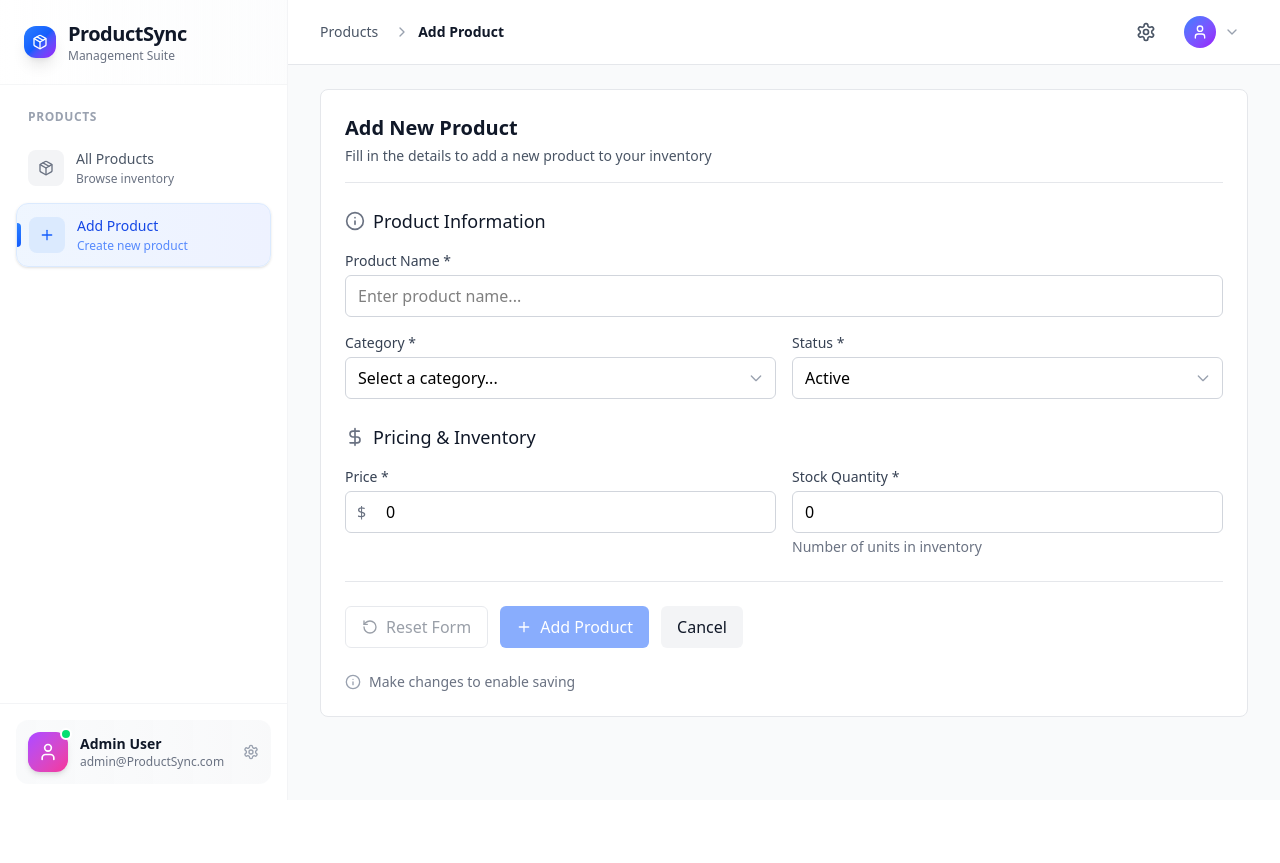
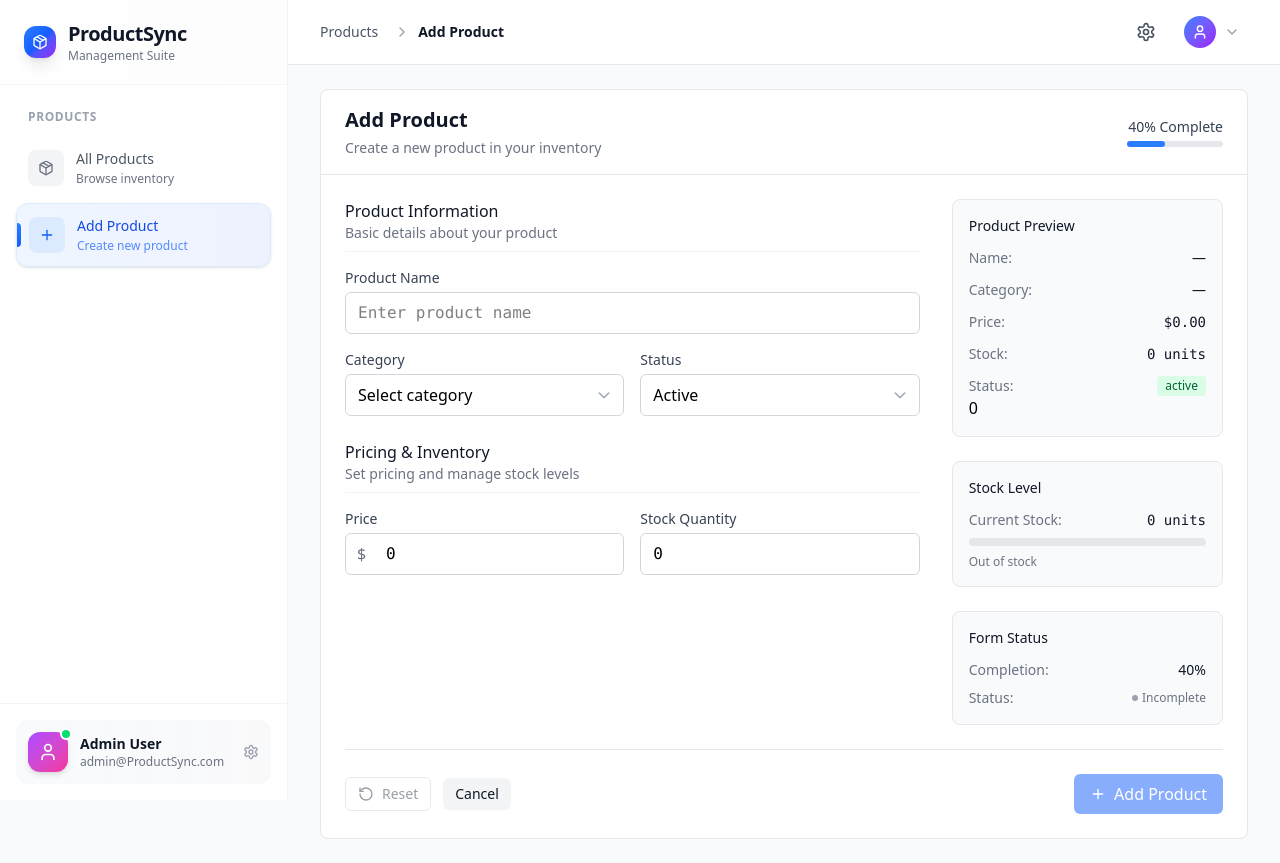
Before and after one commit to zelhajou/product-dashboard, a React (Vite) app: page /add-product in a window 1280 px wide. Before the commit the page ends 800 px from the top, so only its background shows below. Built offline with nearby package versions, Linux system fonts and the light colour scheme.

Commit message:
refactor: enhance ProductForm with completion percentage and improved layout

```diff
--- a/src/components/product/ProductForm.tsx
+++ b/src/components/product/ProductForm.tsx
@@ -56,6 +56,7 @@ export function ProductForm({
     handleSubmit,
     formState: { errors, isValid, isDirty },
     reset,
+    watch,
   } = useForm<ProductFormData>({
     resolver: zodResolver(productSchema),
     defaultValues: {
@@ -67,6 +68,8 @@ export function ProductForm({
     },
     mode: "onChange",
   });
+
+  const watchedValues = watch();
 
   const handleFormSubmit = async (data: ProductFormData) => {
     setSubmitError(null);
@@ -90,48 +93,83 @@ export function ProductForm({
     { value: "Other", label: "Other" },
   ];
 
+  const getCompletionPercentage = () => {
+    const fields = [
+      watchedValues.name,
+      watchedValues.category,
+      watchedValues.price,
+      watchedValues.stock !== undefined,
+      watchedValues.status
+    ];
+    const completed = fields.filter(Boolean).length;
+    return Math.round((completed / fields.length) * 100);
+  };
+
   return (
-    <div className={`bg-white rounded-lg border border-gray-200 ${className}`}>
-      <form onSubmit={handleSubmit(handleFormSubmit)} className="p-6 space-y-6">
-        {/* Form Header */}
-        <div className="border-b border-gray-200 pb-4">
+    <div className={`w-full ${className}`}>
+      <div className="bg-white border border-gray-200 rounded-lg">
+        {/* Header */}
+        <div className="border-b border-gray-200 px-6 py-4">
+          <div className="flex items-center justify-between">
+            <div>
               <h2 className="text-xl font-semibold text-gray-900">
-            {initialData ? "Edit Product" : "Add New Product"}
+                {initialData ? "Edit Product" : "Add Product"}
               </h2>
-          <p className="text-sm text-gray-600 mt-1">
+              <p className="text-sm text-gray-500 mt-1">
                 {initialData
-              ? "Update the product information below"
-              : "Fill in the details to add a new product to your inventory"}
+                  ? "Update product information"
+                  : "Create a new product in your inventory"}
               </p>
             </div>
 
-        {/* Product Information Section */}
+            {/* Progress Indicator */}
+            <div className="flex items-center gap-3">
+              <div className="text-right">
+                <div className="text-sm font-medium text-gray-700">
+                  {getCompletionPercentage()}% Complete
+                </div>
+                <div className="w-24 h-1.5 bg-gray-200 rounded-full mt-1">
+                  <div
+                    className="h-full bg-blue-500 rounded-full transition-all duration-300"
+                    style={{ width: `${getCompletionPercentage()}%` }}
+                  />
+                </div>
+              </div>
+            </div>
+          </div>
+        </div>
+
+        <form onSubmit={handleSubmit(handleFormSubmit)} className="p-6">
+          <div className="grid grid-cols-1 lg:grid-cols-3 gap-8">
+            {/* Main Form Fields */}
+            <div className="lg:col-span-2 space-y-6">
+              {/* Product Information */}
               <div className="space-y-4">
-          <h3 className="text-lg font-medium text-gray-900 flex items-center gap-2">
-            <Icons.info className="w-5 h-5 text-gray-500" />
-            Product Information
-          </h3>
+                <div className="border-b border-gray-100 pb-2">
+                  <h3 className="text-base font-medium text-gray-900">Product Information</h3>
+                  <p className="text-sm text-gray-500">Basic details about your product</p>
+                </div>
 
-          <div className="grid grid-cols-1 md:grid-cols-2 gap-4">
-            <div className="md:col-span-2">
+                <div className="space-y-4">
                   <Input
-                label="Product Name *"
-                placeholder="Enter product name..."
+                    label="Product Name"
+                    placeholder="Enter product name"
                     error={errors.name?.message}
                     {...register("name")}
+                    className="font-mono"
                   />
-            </div>
 
+                  <div className="grid grid-cols-1 sm:grid-cols-2 gap-4">
                     <Select
-              label="Category *"
-              placeholder="Select a category..."
+                      label="Category"
+                      placeholder="Select category"
                       error={errors.category?.message}
                       {...register("category")}
                       options={categoryOptions}
                     />
 
                     <Select
-              label="Status *"
+                      label="Status"
                       error={errors.status?.message}
                       {...register("status")}
                       options={[
@@ -141,70 +179,191 @@ export function ProductForm({
                     />
                   </div>
                 </div>
+              </div>
 
-        {/* Pricing & Inventory Section */}
+              {/* Pricing & Inventory */}
               <div className="space-y-4">
-          <h3 className="text-lg font-medium text-gray-900 flex items-center gap-2">
-            <Icons.dollar className="w-5 h-5 text-gray-500" />
-            Pricing & Inventory
-          </h3>
+                <div className="border-b border-gray-100 pb-2">
+                  <h3 className="text-base font-medium text-gray-900">Pricing & Inventory</h3>
+                  <p className="text-sm text-gray-500">Set pricing and manage stock levels</p>
+                </div>
 
-          <div className="grid grid-cols-1 md:grid-cols-2 gap-4">
+                <div className="grid grid-cols-1 sm:grid-cols-2 gap-4">
                   <Input
-              label="Price *"
+                    label="Price"
                     type="number"
                     step="0.01"
                     min="0"
                     placeholder="0.00"
                     error={errors.price?.message}
-              leftIcon={<span className="text-gray-500 font-medium">$</span>}
+                    leftIcon={<span className="text-gray-500">$</span>}
                     {...register("price", { valueAsNumber: true })}
+                    className="font-mono"
                   />
 
                   <Input
-              label="Stock Quantity *"
+                    label="Stock Quantity"
                     type="number"
                     min="0"
                     placeholder="0"
                     error={errors.stock?.message}
-              helperText="Number of units in inventory"
                     {...register("stock", { valueAsNumber: true })}
+                    className="font-mono"
                   />
                 </div>
               </div>
+            </div>
 
+            {/* Sidebar Summary */}
+            <div className="space-y-6">
+              {/* Product Preview */}
+              <div className="bg-gray-50 border border-gray-200 rounded-lg p-4">
+                <h4 className="text-sm font-medium text-gray-900 mb-3">Product Preview</h4>
+
+                <div className="space-y-3">
+                  <div className="flex justify-between text-sm">
+                    <span className="text-gray-500">Name:</span>
+                    <span className="font-medium text-gray-900 truncate ml-2">
+                      {watchedValues.name || "—"}
+                    </span>
+                  </div>
+
+                  <div className="flex justify-between text-sm">
+                    <span className="text-gray-500">Category:</span>
+                    <span className="font-medium text-gray-900">
+                      {watchedValues.category || "—"}
+                    </span>
+                  </div>
+
+                  <div className="flex justify-between text-sm">
+                    <span className="text-gray-500">Price:</span>
+                    <span className="font-medium text-gray-900 font-mono">
+                      ${watchedValues.price?.toFixed(2) || "0.00"}
+                    </span>
+                  </div>
+
+                  <div className="flex justify-between text-sm">
+                    <span className="text-gray-500">Stock:</span>
+                    <span className="font-medium text-gray-900 font-mono">
+                      {watchedValues.stock || 0} units
+                    </span>
+                  </div>
+
+                  <div className="flex justify-between text-sm">
+                    <span className="text-gray-500">Status:</span>
+                    <span className={`inline-flex items-center px-2 py-0.5 rounded text-xs font-medium ${
+                      watchedValues.status === 'active'
+                        ? 'bg-green-100 text-green-800'
+                        : 'bg-gray-100 text-gray-800'
+                    }`}>
+                      {watchedValues.status || 'active'}
+                    </span>
+                  </div>
+
+                  {watchedValues.price && watchedValues.stock && (
+                    <>
+                      <div className="border-t border-gray-200 pt-3 mt-3">
+                        <div className="flex justify-between text-sm font-medium">
+                          <span className="text-gray-700">Total Value:</span>
+                          <span className="text-gray-900 font-mono">
+                            ${(watchedValues.price * watchedValues.stock).toFixed(2)}
+                          </span>
+                        </div>
+                      </div>
+                    </>
+                  )}
+                </div>
+              </div>
+
+              {/* Stock Level Indicator */}
+              {watchedValues.stock !== undefined && (
+                <div className="bg-gray-50 border border-gray-200 rounded-lg p-4">
+                  <h4 className="text-sm font-medium text-gray-900 mb-3">Stock Level</h4>
+
+                  <div className="space-y-2">
+                    <div className="flex justify-between text-sm">
+                      <span className="text-gray-500">Current Stock:</span>
+                      <span className="font-medium text-gray-900 font-mono">
+                        {watchedValues.stock} units
+                      </span>
+                    </div>
+
+                    <div className="w-full bg-gray-200 rounded-full h-2">
+                      <div
+                        className={`h-2 rounded-full transition-all duration-300 ${
+                          watchedValues.stock === 0
+                            ? "bg-red-500"
+                            : watchedValues.stock <= 10
+                            ? "bg-yellow-500"
+                            : "bg-green-500"
+                        }`}
+                        style={{ width: `${Math.min((watchedValues.stock / 50) * 100, 100)}%` }}
+                      />
+                    </div>
+
+                    <div className="text-xs text-gray-500">
+                      {watchedValues.stock === 0
+                        ? "Out of stock"
+                        : watchedValues.stock <= 10
+                        ? "Low stock - consider restocking"
+                        : "Stock level is healthy"}
+                    </div>
+                  </div>
+                </div>
+              )}
+
+              {/* Form Status */}
+              <div className="bg-gray-50 border border-gray-200 rounded-lg p-4">
+                <h4 className="text-sm font-medium text-gray-900 mb-3">Form Status</h4>
+
+                <div className="space-y-2">
+                  <div className="flex items-center justify-between text-sm">
+                    <span className="text-gray-500">Completion:</span>
+                    <span className="font-medium text-gray-900">
+                      {getCompletionPercentage()}%
+                    </span>
+                  </div>
+
+                  <div className="flex items-center justify-between text-sm">
+                    <span className="text-gray-500">Status:</span>
+                    <span className={`inline-flex items-center gap-1 text-xs font-medium ${
+                      isValid && isDirty
+                        ? 'text-green-700'
+                        : 'text-gray-500'
+                    }`}>
+                      <div className={`w-1.5 h-1.5 rounded-full ${
+                        isValid && isDirty ? 'bg-green-500' : 'bg-gray-400'
+                      }`} />
+                      {isValid && isDirty ? 'Ready to save' : 'Incomplete'}
+                    </span>
+                  </div>
+                </div>
+              </div>
+            </div>
+          </div>
 
           {/* Error Display */}
           {submitError && (
-          <div className="bg-red-50 border border-red-200 rounded-lg p-4">
+            <div className="mt-6 bg-red-50 border border-red-200 rounded-lg p-4">
               <div className="flex items-center">
                 <Icons.error className="w-5 h-5 text-red-600 mr-3" />
-              <span className="text-red-800">{submitError}</span>
+                <span className="text-red-800 text-sm">{submitError}</span>
               </div>
             </div>
           )}
 
           {/* Form Actions */}
-        <div className="flex flex-col sm:flex-row gap-3 pt-6 border-t border-gray-200">
-          <Button
-            type="submit"
-            isLoading={isLoading}
-            disabled={!isValid || !isDirty || isLoading}
-            className="sm:order-2"
-            leftIcon={initialData ? "check" : "add"}
-          >
-            {isLoading ? "Saving..." : submitLabel}
-          </Button>
-
+          <div className="flex items-center justify-between pt-6 mt-6 border-t border-gray-200">
+            <div className="flex items-center gap-3">
               <Button
                 type="button"
                 variant="outline"
                 onClick={() => reset()}
                 disabled={isLoading || !isDirty}
-            className="sm:order-1"
+                size="sm"
                 leftIcon="reset"
               >
-            Reset Form
+                Reset
               </Button>
 
               {onCancel && (
@@ -213,34 +372,24 @@ export function ProductForm({
                   variant="secondary"
                   onClick={onCancel}
                   disabled={isLoading}
-              className="sm:order-3"
+                  size="sm"
                 >
                   Cancel
                 </Button>
               )}
             </div>
 
-        {/* Form Status Indicator */}
-        <div className="text-sm flex items-center gap-2">
-          {isValid && isDirty ? (
-            <>
-              <Icons.success className="w-4 h-4 text-green-500" />
-              <span className="text-green-700">
-                Form is valid and ready to submit
-              </span>
-            </>
-          ) : (
-            <>
-              <Icons.info className="w-4 h-4 text-gray-400" />
-              <span className="text-gray-500">
-                {!isDirty
-                  ? "Make changes to enable saving"
-                  : "Please fill in all required fields"}
-              </span>
-            </>
-          )}
+            <Button
+              type="submit"
+              isLoading={isLoading}
+              disabled={!isValid || !isDirty || isLoading}
+              leftIcon={initialData ? "check" : "add"}
+            >
+              {isLoading ? "Saving..." : submitLabel}
+            </Button>
           </div>
         </form>
+      </div>
     </div>
   );
 }
--- a/src/components/ui/index.ts
+++ b/src/components/ui/index.ts
@@ -1,4 +1,3 @@
-// src/components/ui/index.ts - Updated exports
 export { Button } from './Button';
 export { Input } from "./Input";
 export { Select } from './Select';
--- a/src/pages/products/AddProduct.tsx
+++ b/src/pages/products/AddProduct.tsx
@@ -1,7 +1,6 @@
 import { useProductForm } from "@/hooks";
 import { ProductForm } from "@/components/product";
 import { Layout } from "@/components/layout";
-
 
 export function AddProduct() {
   const { handleSubmit, handleCancel, isLoading } = useProductForm();
@@ -13,19 +12,14 @@ export function AddProduct() {
         { label: "Add Product" }
       ]}
     >
-
-      {/* Product Form */}
-      <div className="grid grid-cols-1 lg:grid-cols-2 gap-8">
-        <div className="lg:col-span-2">
+      {/* Main Form*/}
       <ProductForm
         onSubmit={handleSubmit}
         onCancel={handleCancel}
         isLoading={isLoading}
         submitLabel="Add Product"
+        className="w-full max-w-none"
       />
-        </div>
-
-      </div>
     </Layout>
   );
 }
```
Lines whose indentation alone changed are shown as unchanged.
